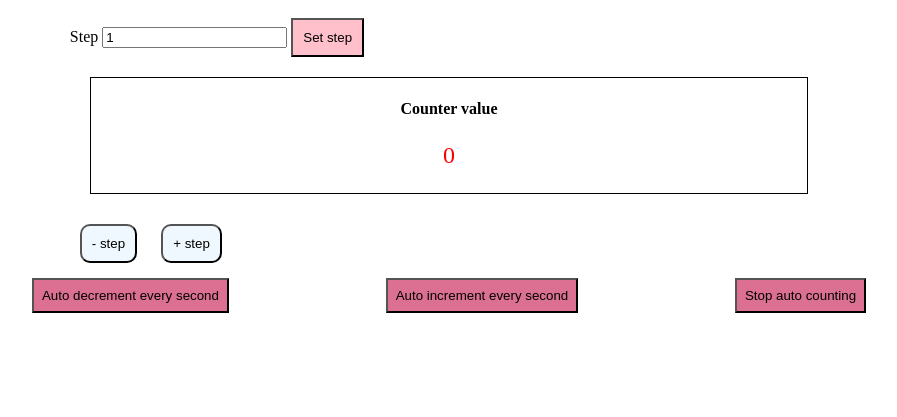
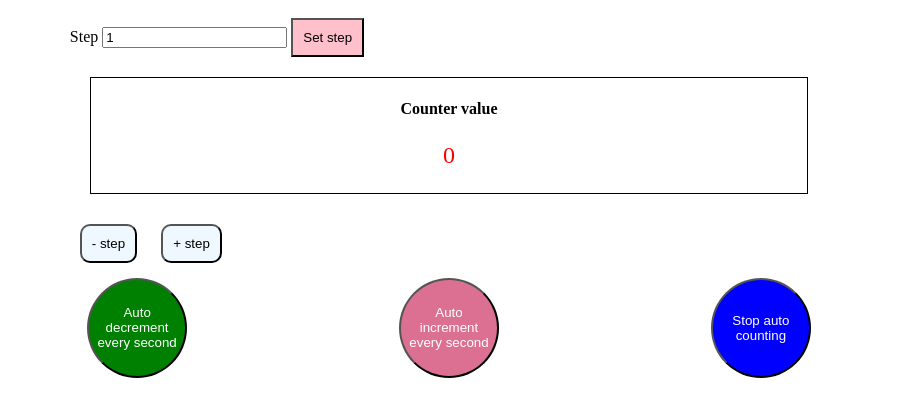
Before and after one commit to FlorenceNway/counter, a website: page index.html in a window 1280 px wide. Shown: the part 89-506 px from the top of the page, without its empty margins (191-1088 px from the left). Drawn offline with Linux system fonts and the light colour scheme.

Commit message:
button style

```diff
--- a/style.css
+++ b/style.css
@@ -27,7 +27,20 @@ h1 {
     background: palevioletred;
     padding: 8px;
     margin: 5px;
+    width: 100px;
+    height: 100px;
+    border-radius: 50%;
+    color: white;
 }
+.auto_inc_dec button:last-child {
+    background-color: blue;
+}
+
+.auto_inc_dec button:first-child {
+    background-color: green;
+}
+
+
 .auto_inc_dec {
     margin: 0 auto;
     width: 90%;
```
